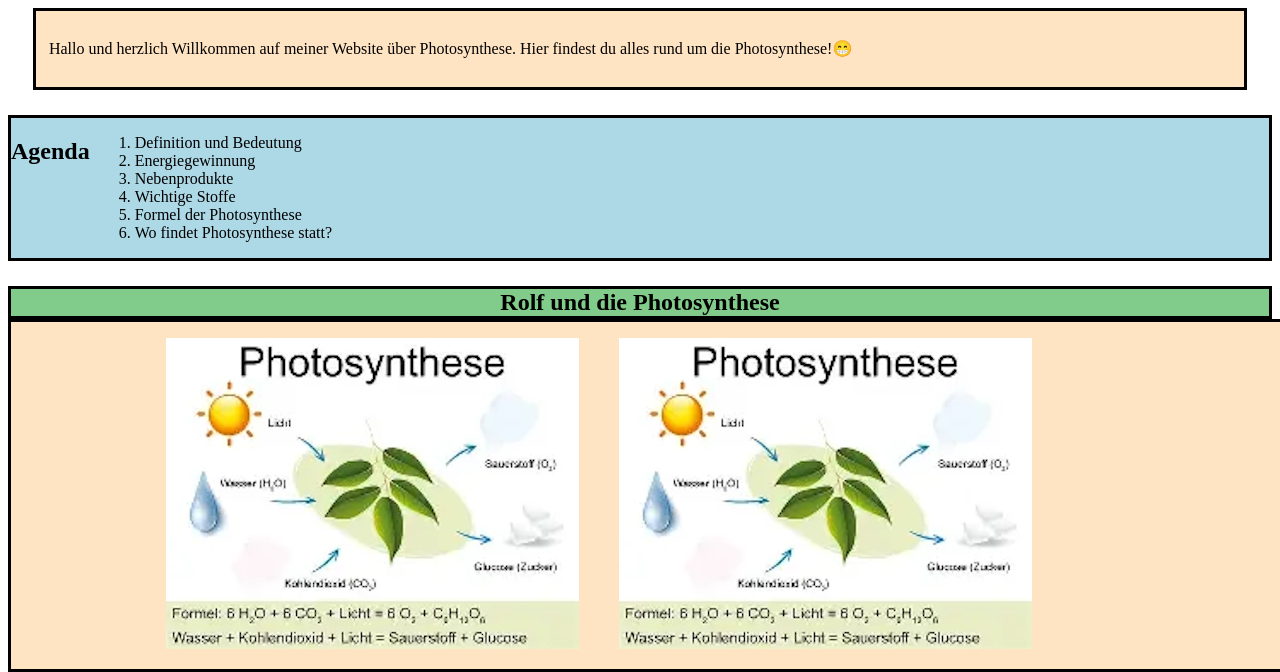
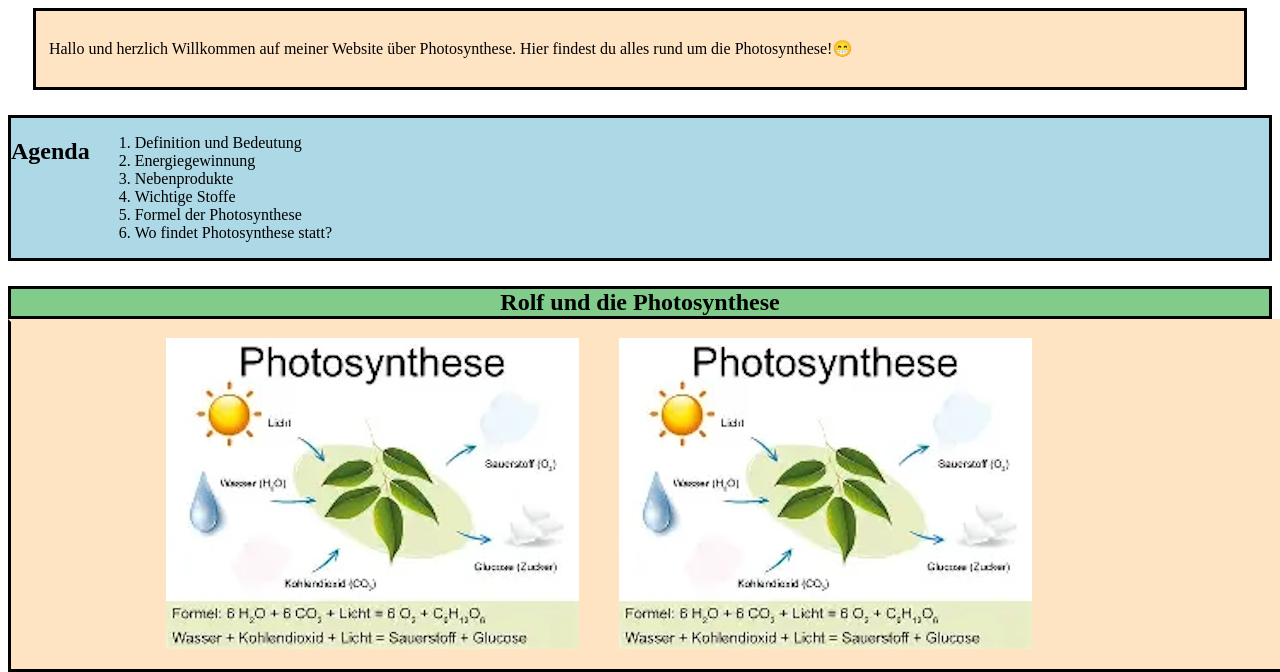
Before and after one commit to jojo-99326/Hausaufgabe-1, a plain HTML site: page Photosynthese.html in a window 1280 px wide. Shown: the part 82-754 px from the top of the page. Drawn offline with Linux system fonts and the light colour scheme.

Commit message:
border color top color change

```diff
--- a/Photosynthese.css
+++ b/Photosynthese.css
@@ -23,7 +23,7 @@ h1 {
     gap: 20px;
     /*margin: 2%;*/
     border-style: solid;
-    border-color: black;
+    border-top-color: bisque;
 
 }
 
```
